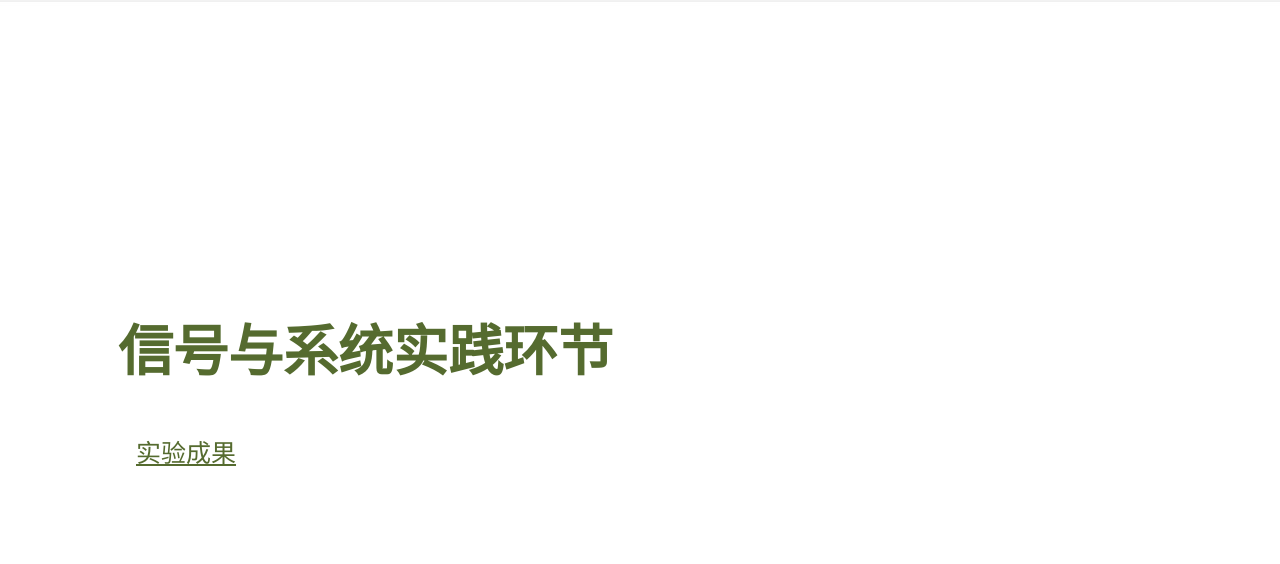
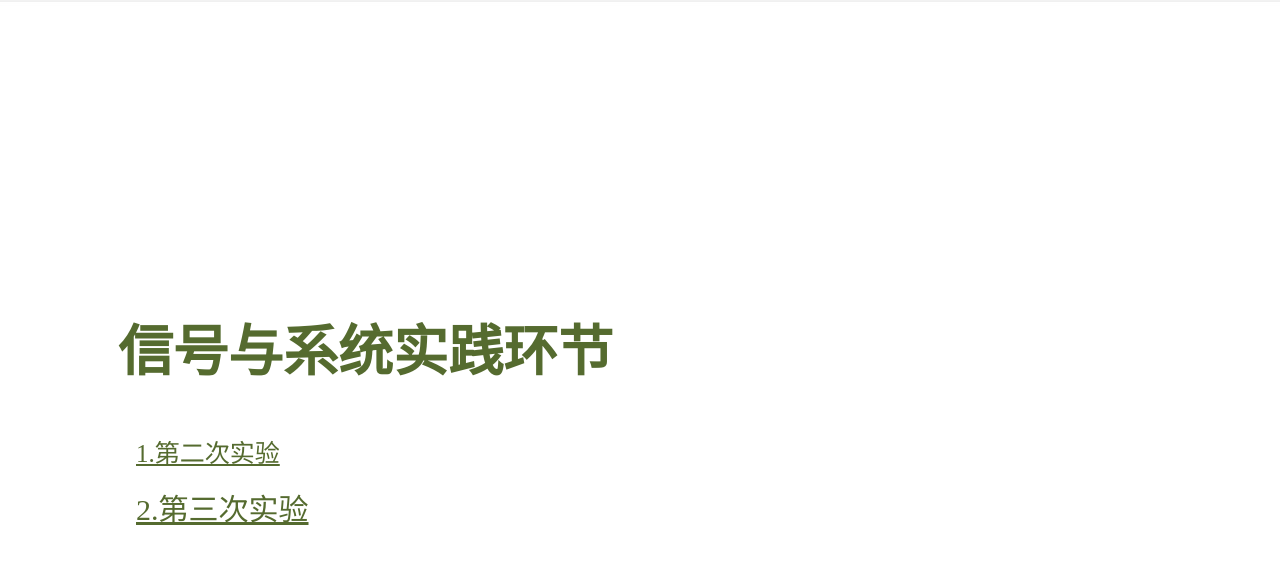
Before and after one commit to 3257888519/code, a plain HTML site: page index.html in a window 1280 px wide. Drawn offline with Linux system fonts and the light colour scheme.

Commit message:
Add files via upload

```diff
--- a/index.html
+++ b/index.html
@@ -22,7 +22,13 @@
 
 <p>
 
-<p1><a href="https://github.com/3257888519/code/blob/master/photo/remianer.html">实验成果 </a></p1><br>
+<p1><a href="https://github.com/3257888519/code/blob/master/second%20experiment.md">1.第二次实验 </a></p1><br>
+
+</p>
+
+<p>
+
+<p2><a href="https://github.com/3257888519/code/blob/master/third%20experiment.md">2.第三次实验 </a></p2><br>
 
 </p>
 
```
